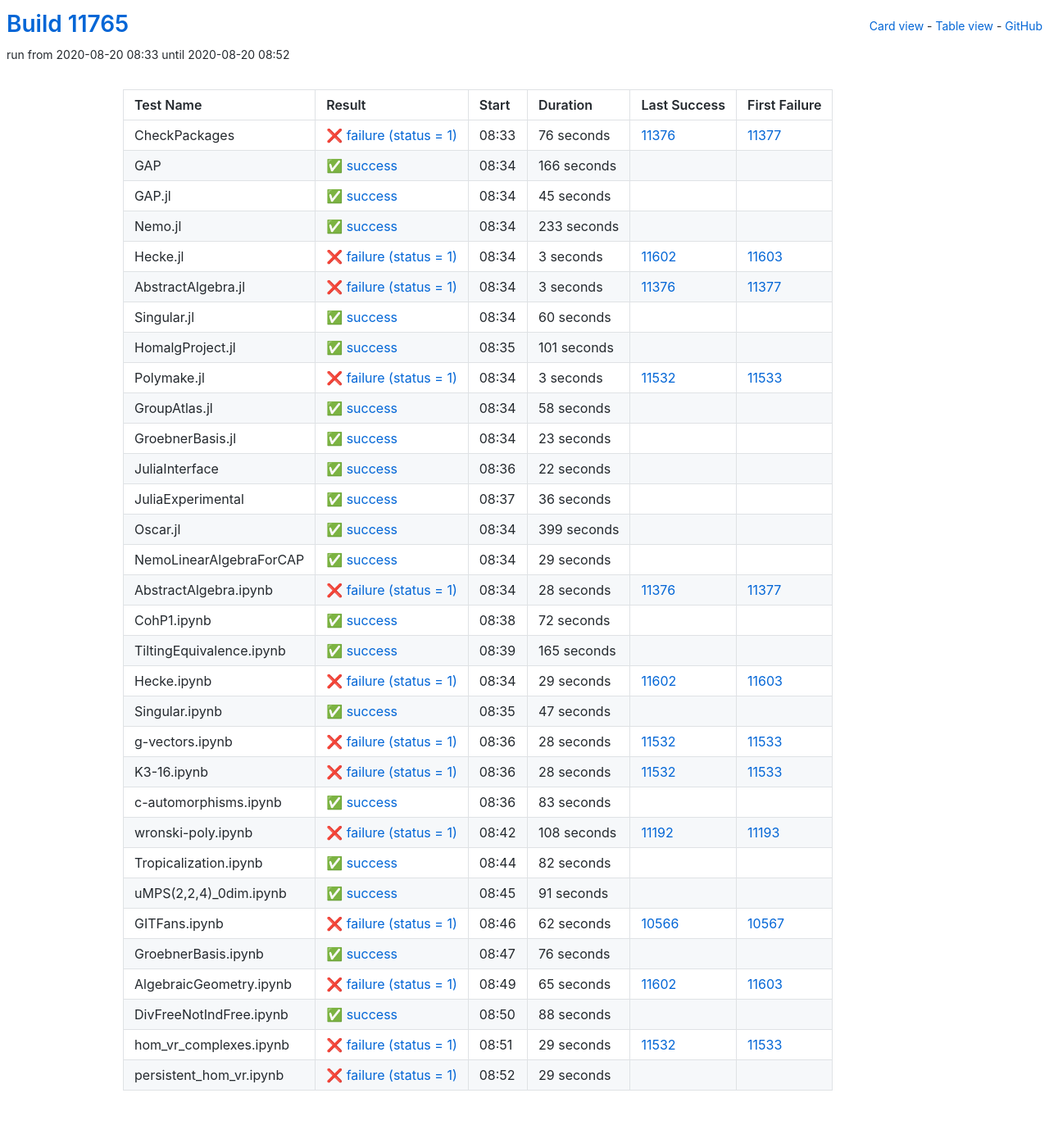
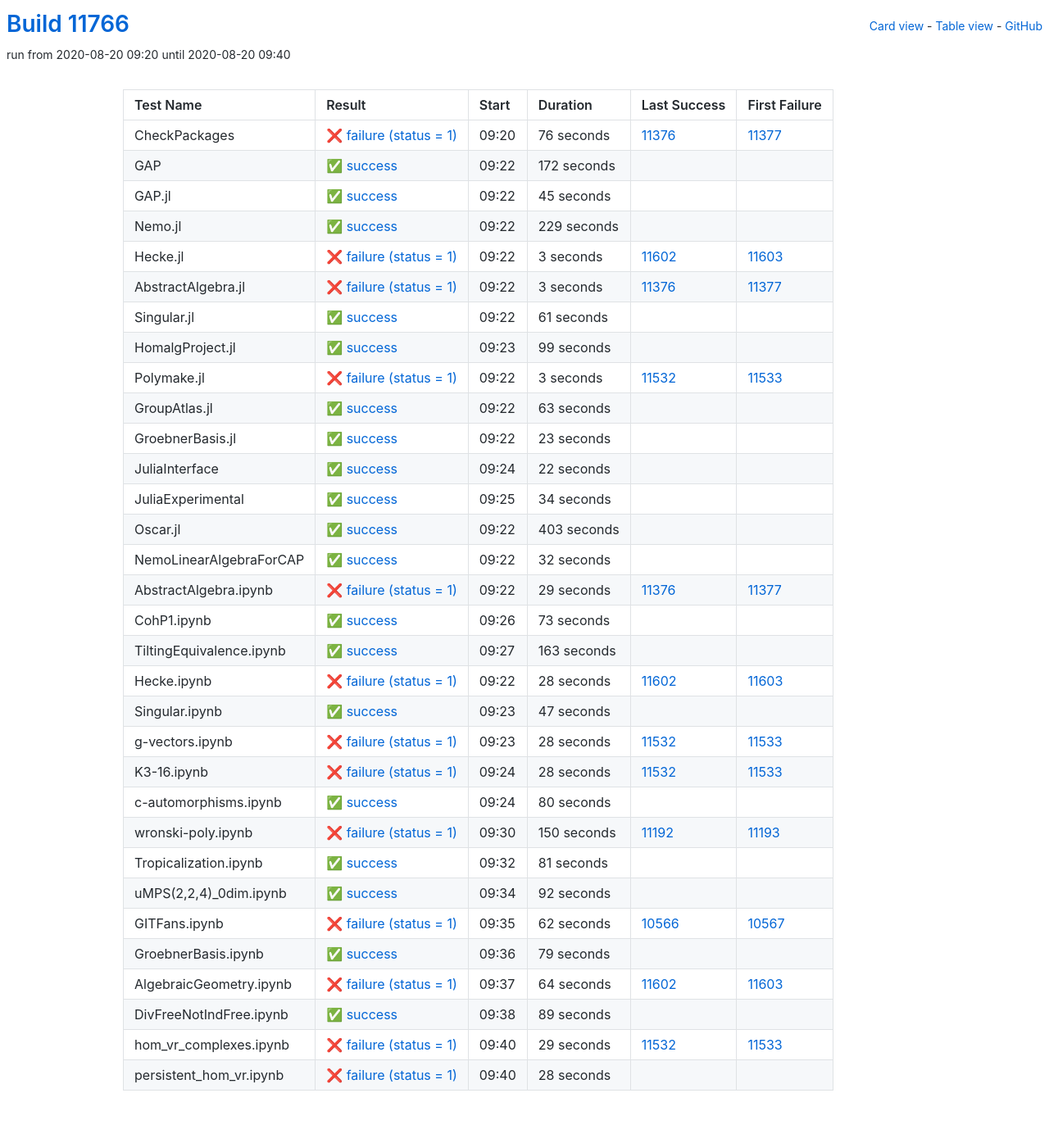
Before and after one commit to oscar-system/oscar-ci-status, a Jekyll site: the page built from table.html, in a window 1280 px wide. Shown: the whole page at 82% size. Built offline with Jekyll 4.4.1, drawn with Linux system fonts in a browser that asks for light colours.

Commit message:
Build #11766

```diff
--- a/_data/ci.yml
+++ b/_data/ci.yml
@@ -1,6 +1,6 @@
 ---
-build: 11765
-build_url: https://oscarci.mathematik.uni-kl.de/job/oscar/11765/
+build: 11766
+build_url: https://oscarci.mathematik.uni-kl.de/job/oscar/11766/
 job: oscar
 organization: oscar-system
 repo: oscar-ci-status
@@ -8,8 +8,8 @@
 tests:
 - name: CheckPackages
   id: checkpackages
-  log: https://oscarci.mathematik.uni-kl.de/job/oscar/11765/artifact/logs/build-11765/CheckPackages.log
-  start: 2020-08-20 08:33
+  log: https://oscarci.mathematik.uni-kl.de/job/oscar/11766/artifact/logs/build-11766/CheckPackages.log
+  start: 2020-08-20 09:20
   success: false
   exitcode: 1
   status: failure
@@ -20,20 +20,20 @@
   first_failure_url: https://oscarci.mathematik.uni-kl.de/job/oscar/11377/
 - name: GAP
   id: gap
-  log: https://oscarci.mathematik.uni-kl.de/job/oscar/11765/artifact/logs/build-11765/GAP.log
-  start: 2020-08-20 08:34
+  log: https://oscarci.mathematik.uni-kl.de/job/oscar/11766/artifact/logs/build-11766/GAP.log
+  start: 2020-08-20 09:22
   success: true
   exitcode: 0
   status: success
-  duration: 166
+  duration: 172
   last_success: false
   last_success_url:
   first_failure: false
   first_failure_url:
 - name: GAP.jl
   id: gap-jl
-  log: https://oscarci.mathematik.uni-kl.de/job/oscar/11765/artifact/logs/build-11765/GAP.jl.log
-  start: 2020-08-20 08:34
+  log: https://oscarci.mathematik.uni-kl.de/job/oscar/11766/artifact/logs/build-11766/GAP.jl.log
+  start: 2020-08-20 09:22
   success: true
   exitcode: 0
   status: success
@@ -44,20 +44,20 @@
   first_failure_url:
 - name: Nemo.jl
   id: nemo-jl
-  log: https://oscarci.mathematik.uni-kl.de/job/oscar/11765/artifact/logs/build-11765/Nemo.jl.log
-  start: 2020-08-20 08:34
+  log: https://oscarci.mathematik.uni-kl.de/job/oscar/11766/artifact/logs/build-11766/Nemo.jl.log
+  start: 2020-08-20 09:22
   success: true
   exitcode: 0
   status: success
-  duration: 233
+  duration: 229
   last_success: false
   last_success_url:
   first_failure: false
   first_failure_url:
 - name: Hecke.jl
   id: hecke-jl
-  log: https://oscarci.mathematik.uni-kl.de/job/oscar/11765/artifact/logs/build-11765/Hecke.jl.log
-  start: 2020-08-20 08:34
+  log: https://oscarci.mathematik.uni-kl.de/job/oscar/11766/artifact/logs/build-11766/Hecke.jl.log
+  start: 2020-08-20 09:22
   success: false
   exitcode: 1
   status: failure
@@ -68,8 +68,8 @@
   first_failure_url: https://oscarci.mathematik.uni-kl.de/job/oscar/11603/
 - name: AbstractAlgebra.jl
   id: abstractalgebra-jl
-  log: https://oscarci.mathematik.uni-kl.de/job/oscar/11765/artifact/logs/build-11765/AbstractAlgebra.jl.log
-  start: 2020-08-20 08:34
+  log: https://oscarci.mathematik.uni-kl.de/job/oscar/11766/artifact/logs/build-11766/AbstractAlgebra.jl.log
+  start: 2020-08-20 09:22
   success: false
   exitcode: 1
   status: failure
@@ -80,32 +80,32 @@
   first_failure_url: https://oscarci.mathematik.uni-kl.de/job/oscar/11377/
 - name: Singular.jl
   id: singular-jl
-  log: https://oscarci.mathematik.uni-kl.de/job/oscar/11765/artifact/logs/build-11765/Singular.jl.log
-  start: 2020-08-20 08:34
+  log: https://oscarci.mathematik.uni-kl.de/job/oscar/11766/artifact/logs/build-11766/Singular.jl.log
+  start: 2020-08-20 09:22
   success: true
   exitcode: 0
   status: success
-  duration: 60
+  duration: 61
   last_success: false
   last_success_url:
   first_failure: false
   first_failure_url:
 - name: HomalgProject.jl
   id: homalgproject-jl
-  log: https://oscarci.mathematik.uni-kl.de/job/oscar/11765/artifact/logs/build-11765/HomalgProject.jl.log
-  start: 2020-08-20 08:35
+  log: https://oscarci.mathematik.uni-kl.de/job/oscar/11766/artifact/logs/build-11766/HomalgProject.jl.log
+  start: 2020-08-20 09:23
   success: true
   exitcode: 0
   status: success
-  duration: 101
+  duration: 99
   last_success: false
   last_success_url:
   first_failure: false
   first_failure_url:
 - name: Polymake.jl
   id: polymake-jl
-  log: https://oscarci.mathematik.uni-kl.de/job/oscar/11765/artifact/logs/build-11765/Polymake.jl.log
-  start: 2020-08-20 08:34
+  log: https://oscarci.mathematik.uni-kl.de/job/oscar/11766/artifact/logs/build-11766/Polymake.jl.log
+  start: 2020-08-20 09:22
   success: false
   exitcode: 1
   status: failure
@@ -116,20 +116,20 @@
   first_failure_url: https://oscarci.mathematik.uni-kl.de/job/oscar/11533/
 - name: GroupAtlas.jl
   id: groupatlas-jl
-  log: https://oscarci.mathematik.uni-kl.de/job/oscar/11765/artifact/logs/build-11765/GroupAtlas.jl.log
-  start: 2020-08-20 08:34
+  log: https://oscarci.mathematik.uni-kl.de/job/oscar/11766/artifact/logs/build-11766/GroupAtlas.jl.log
+  start: 2020-08-20 09:22
   success: true
   exitcode: 0
   status: success
-  duration: 58
+  duration: 63
   last_success: false
   last_success_url:
   first_failure: false
   first_failure_url:
 - name: GroebnerBasis.jl
   id: groebnerbasis-jl
-  log: https://oscarci.mathematik.uni-kl.de/job/oscar/11765/artifact/logs/build-11765/GroebnerBasis.jl.log
-  start: 2020-08-20 08:34
+  log: https://oscarci.mathematik.uni-kl.de/job/oscar/11766/artifact/logs/build-11766/GroebnerBasis.jl.log
+  start: 2020-08-20 09:22
   success: true
   exitcode: 0
   status: success
@@ -140,8 +140,8 @@
   first_failure_url:
 - name: JuliaInterface
   id: juliainterface
-  log: https://oscarci.mathematik.uni-kl.de/job/oscar/11765/artifact/logs/build-11765/JuliaInterface.log
-  start: 2020-08-20 08:36
+  log: https://oscarci.mathematik.uni-kl.de/job/oscar/11766/artifact/logs/build-11766/JuliaInterface.log
+  start: 2020-08-20 09:24
   success: true
   exitcode: 0
   status: success
@@ -152,92 +152,92 @@
   first_failure_url:
 - name: JuliaExperimental
   id: juliaexperimental
-  log: https://oscarci.mathematik.uni-kl.de/job/oscar/11765/artifact/logs/build-11765/JuliaExperimental.log
-  start: 2020-08-20 08:37
+  log: https://oscarci.mathematik.uni-kl.de/job/oscar/11766/artifact/logs/build-11766/JuliaExperimental.log
+  start: 2020-08-20 09:25
   success: true
   exitcode: 0
   status: success
-  duration: 36
+  duration: 34
   last_success: false
   last_success_url:
   first_failure: false
   first_failure_url:
 - name: Oscar.jl
   id: oscar-jl
-  log: https://oscarci.mathematik.uni-kl.de/job/oscar/11765/artifact/logs/build-11765/Oscar.jl.log
-  start: 2020-08-20 08:34
+  log: https://oscarci.mathematik.uni-kl.de/job/oscar/11766/artifact/logs/build-11766/Oscar.jl.log
+  start: 2020-08-20 09:22
   success: true
   exitcode: 0
   status: success
-  duration: 399
+  duration: 403
   last_success: false
   last_success_url:
   first_failure: false
   first_failure_url:
 - name: NemoLinearAlgebraForCAP
   id: nemolinearalgebraforcap
-  log: https://oscarci.mathematik.uni-kl.de/job/oscar/11765/artifact/logs/build-11765/NemoLinearAlgebraForCAP.log
-  start: 2020-08-20 08:34
+  log: https://oscarci.mathematik.uni-kl.de/job/oscar/11766/artifact/logs/build-11766/NemoLinearAlgebraForCAP.log
+  start: 2020-08-20 09:22
   success: true
   exitcode: 0
   status: success
-  duration: 29
+  duration: 32
   last_success: false
   last_success_url:
   first_failure: false
   first_failure_url:
 - name: AbstractAlgebra.ipynb
   id: abstractalgebra-ipynb
-  log: https://oscarci.mathematik.uni-kl.de/job/oscar/11765/artifact/logs/build-11765/AbstractAlgebra.ipynb.log
-  start: 2020-08-20 08:34
+  log: https://oscarci.mathematik.uni-kl.de/job/oscar/11766/artifact/logs/build-11766/AbstractAlgebra.ipynb.log
+  start: 2020-08-20 09:22
   success: false
   exitcode: 1
   status: failure
-  duration: 28
+  duration: 29
   last_success: 11376
   last_success_url: https://oscarci.mathematik.uni-kl.de/job/oscar/11376/
   first_failure: 11377
   first_failure_url: https://oscarci.mathematik.uni-kl.de/job/oscar/11377/
 - name: CohP1.ipynb
   id: cohp1-ipynb
-  log: https://oscarci.mathematik.uni-kl.de/job/oscar/11765/artifact/logs/build-11765/CohP1.ipynb.log
-  start: 2020-08-20 08:38
+  log: https://oscarci.mathematik.uni-kl.de/job/oscar/11766/artifact/logs/build-11766/CohP1.ipynb.log
+  start: 2020-08-20 09:26
   success: true
   exitcode: 0
   status: success
-  duration: 72
+  duration: 73
   last_success: false
   last_success_url:
   first_failure: false
   first_failure_url:
 - name: TiltingEquivalence.ipynb
   id: tiltingequivalence-ipynb
-  log: https://oscarci.mathematik.uni-kl.de/job/oscar/11765/artifact/logs/build-11765/TiltingEquivalence.ipynb.log
-  start: 2020-08-20 08:39
+  log: https://oscarci.mathematik.uni-kl.de/job/oscar/11766/artifact/logs/build-11766/TiltingEquivalence.ipynb.log
+  start: 2020-08-20 09:27
   success: true
   exitcode: 0
   status: success
-  duration: 165
+  duration: 163
   last_success: false
   last_success_url:
   first_failure: false
   first_failure_url:
 - name: Hecke.ipynb
   id: hecke-ipynb
-  log: https://oscarci.mathematik.uni-kl.de/job/oscar/11765/artifact/logs/build-11765/Hecke.ipynb.log
-  start: 2020-08-20 08:34
+  log: https://oscarci.mathematik.uni-kl.de/job/oscar/11766/artifact/logs/build-11766/Hecke.ipynb.log
+  start: 2020-08-20 09:22
   success: false
   exitcode: 1
   status: failure
-  duration: 29
+  duration: 28
   last_success: 11602
   last_success_url: https://oscarci.mathematik.uni-kl.de/job/oscar/11602/
   first_failure: 11603
   first_failure_url: https://oscarci.mathematik.uni-kl.de/job/oscar/11603/
 - name: Singular.ipynb
   id: singular-ipynb
-  log: https://oscarci.mathematik.uni-kl.de/job/oscar/11765/artifact/logs/build-11765/Singular.ipynb.log
-  start: 2020-08-20 08:35
+  log: https://oscarci.mathematik.uni-kl.de/job/oscar/11766/artifact/logs/build-11766/Singular.ipynb.log
+  start: 2020-08-20 09:23
   success: true
   exitcode: 0
   status: success
@@ -248,8 +248,8 @@
   first_failure_url:
 - name: g-vectors.ipynb
   id: g-vectors-ipynb
-  log: https://oscarci.mathematik.uni-kl.de/job/oscar/11765/artifact/logs/build-11765/g-vectors.ipynb.log
-  start: 2020-08-20 08:36
+  log: https://oscarci.mathematik.uni-kl.de/job/oscar/11766/artifact/logs/build-11766/g-vectors.ipynb.log
+  start: 2020-08-20 09:23
   success: false
   exitcode: 1
   status: failure
@@ -260,8 +260,8 @@
   first_failure_url: https://oscarci.mathematik.uni-kl.de/job/oscar/11533/
 - name: K3-16.ipynb
   id: k3-16-ipynb
-  log: https://oscarci.mathematik.uni-kl.de/job/oscar/11765/artifact/logs/build-11765/K3-16.ipynb.log
-  start: 2020-08-20 08:36
+  log: https://oscarci.mathematik.uni-kl.de/job/oscar/11766/artifact/logs/build-11766/K3-16.ipynb.log
+  start: 2020-08-20 09:24
   success: false
   exitcode: 1
   status: failure
@@ -272,56 +272,56 @@
   first_failure_url: https://oscarci.mathematik.uni-kl.de/job/oscar/11533/
 - name: c-automorphisms.ipynb
   id: c-automorphisms-ipynb
-  log: https://oscarci.mathematik.uni-kl.de/job/oscar/11765/artifact/logs/build-11765/c-automorphisms.ipynb.log
-  start: 2020-08-20 08:36
+  log: https://oscarci.mathematik.uni-kl.de/job/oscar/11766/artifact/logs/build-11766/c-automorphisms.ipynb.log
+  start: 2020-08-20 09:24
   success: true
   exitcode: 0
   status: success
-  duration: 83
+  duration: 80
   last_success: false
   last_success_url:
   first_failure: false
   first_failure_url:
 - name: wronski-poly.ipynb
   id: wronski-poly-ipynb
-  log: https://oscarci.mathematik.uni-kl.de/job/oscar/11765/artifact/logs/build-11765/wronski-poly.ipynb.log
-  start: 2020-08-20 08:42
+  log: https://oscarci.mathematik.uni-kl.de/job/oscar/11766/artifact/logs/build-11766/wronski-poly.ipynb.log
+  start: 2020-08-20 09:30
   success: false
   exitcode: 1
   status: failure
-  duration: 108
+  duration: 150
   last_success: 11192
   last_success_url: https://oscarci.mathematik.uni-kl.de/job/oscar/11192/
   first_failure: 11193
   first_failure_url: https://oscarci.mathematik.uni-kl.de/job/oscar/11193/
 - name: Tropicalization.ipynb
   id: tropicalization-ipynb
-  log: https://oscarci.mathematik.uni-kl.de/job/oscar/11765/artifact/logs/build-11765/Tropicalization.ipynb.log
-  start: 2020-08-20 08:44
+  log: https://oscarci.mathematik.uni-kl.de/job/oscar/11766/artifact/logs/build-11766/Tropicalization.ipynb.log
+  start: 2020-08-20 09:32
   success: true
   exitcode: 0
   status: success
-  duration: 82
+  duration: 81
   last_success: false
   last_success_url:
   first_failure: false
   first_failure_url:
 - name: uMPS(2,2,4)_0dim.ipynb
   id: umps-2-2-4-0dim-ipynb
-  log: https://oscarci.mathematik.uni-kl.de/job/oscar/11765/artifact/logs/build-11765/uMPS-2-2-4-_0dim.ipynb.log
-  start: 2020-08-20 08:45
+  log: https://oscarci.mathematik.uni-kl.de/job/oscar/11766/artifact/logs/build-11766/uMPS-2-2-4-_0dim.ipynb.log
+  start: 2020-08-20 09:34
   success: true
   exitcode: 0
   status: success
-  duration: 91
+  duration: 92
   last_success: false
   last_success_url:
   first_failure: false
   first_failure_url:
 - name: GITFans.ipynb
   id: gitfans-ipynb
-  log: https://oscarci.mathematik.uni-kl.de/job/oscar/11765/artifact/logs/build-11765/GITFans.ipynb.log
-  start: 2020-08-20 08:46
+  log: https://oscarci.mathematik.uni-kl.de/job/oscar/11766/artifact/logs/build-11766/GITFans.ipynb.log
+  start: 2020-08-20 09:35
   success: false
   exitcode: 1
   status: failure
@@ -332,44 +332,44 @@
   first_failure_url: https://oscarci.mathematik.uni-kl.de/job/oscar/10567/
 - name: GroebnerBasis.ipynb
   id: groebnerbasis-ipynb
-  log: https://oscarci.mathematik.uni-kl.de/job/oscar/11765/artifact/logs/build-11765/GroebnerBasis.ipynb.log
-  start: 2020-08-20 08:47
+  log: https://oscarci.mathematik.uni-kl.de/job/oscar/11766/artifact/logs/build-11766/GroebnerBasis.ipynb.log
+  start: 2020-08-20 09:36
   success: true
   exitcode: 0
   status: success
-  duration: 76
+  duration: 79
   last_success: false
   last_success_url:
   first_failure: false
   first_failure_url:
 - name: AlgebraicGeometry.ipynb
   id: algebraicgeometry-ipynb
-  log: https://oscarci.mathematik.uni-kl.de/job/oscar/11765/artifact/logs/build-11765/AlgebraicGeometry.ipynb.log
-  start: 2020-08-20 08:49
+  log: https://oscarci.mathematik.uni-kl.de/job/oscar/11766/artifact/logs/build-11766/AlgebraicGeometry.ipynb.log
+  start: 2020-08-20 09:37
   success: false
   exitcode: 1
   status: failure
-  duration: 65
+  duration: 64
   last_success: 11602
   last_success_url: https://oscarci.mathematik.uni-kl.de/job/oscar/11602/
   first_failure: 11603
   first_failure_url: https://oscarci.mathematik.uni-kl.de/job/oscar/11603/
 - name: DivFreeNotIndFree.ipynb
   id: divfreenotindfree-ipynb
-  log: https://oscarci.mathematik.uni-kl.de/job/oscar/11765/artifact/logs/build-11765/DivFreeNotIndFree.ipynb.log
-  start: 2020-08-20 08:50
+  log: https://oscarci.mathematik.uni-kl.de/job/oscar/11766/artifact/logs/build-11766/DivFreeNotIndFree.ipynb.log
+  start: 2020-08-20 09:38
   success: true
   exitcode: 0
   status: success
-  duration: 88
+  duration: 89
   last_success: false
   last_success_url:
   first_failure: false
   first_failure_url:
 - name: hom_vr_complexes.ipynb
   id: hom-vr-complexes-ipynb
-  log: https://oscarci.mathematik.uni-kl.de/job/oscar/11765/artifact/logs/build-11765/hom_vr_complexes.ipynb.log
-  start: 2020-08-20 08:51
+  log: https://oscarci.mathematik.uni-kl.de/job/oscar/11766/artifact/logs/build-11766/hom_vr_complexes.ipynb.log
+  start: 2020-08-20 09:40
   success: false
   exitcode: 1
   status: failure
@@ -380,12 +380,12 @@
   first_failure_url: https://oscarci.mathematik.uni-kl.de/job/oscar/11533/
 - name: persistent_hom_vr.ipynb
   id: persistent-hom-vr-ipynb
-  log: https://oscarci.mathematik.uni-kl.de/job/oscar/11765/artifact/logs/build-11765/persistent_hom_vr.ipynb.log
-  start: 2020-08-20 08:52
+  log: https://oscarci.mathematik.uni-kl.de/job/oscar/11766/artifact/logs/build-11766/persistent_hom_vr.ipynb.log
+  start: 2020-08-20 09:40
   success: false
   exitcode: 1
   status: failure
-  duration: 29
+  duration: 28
   last_success: false
   last_success_url:
   first_failure: false
```
Also changed, not shown: README.md.
